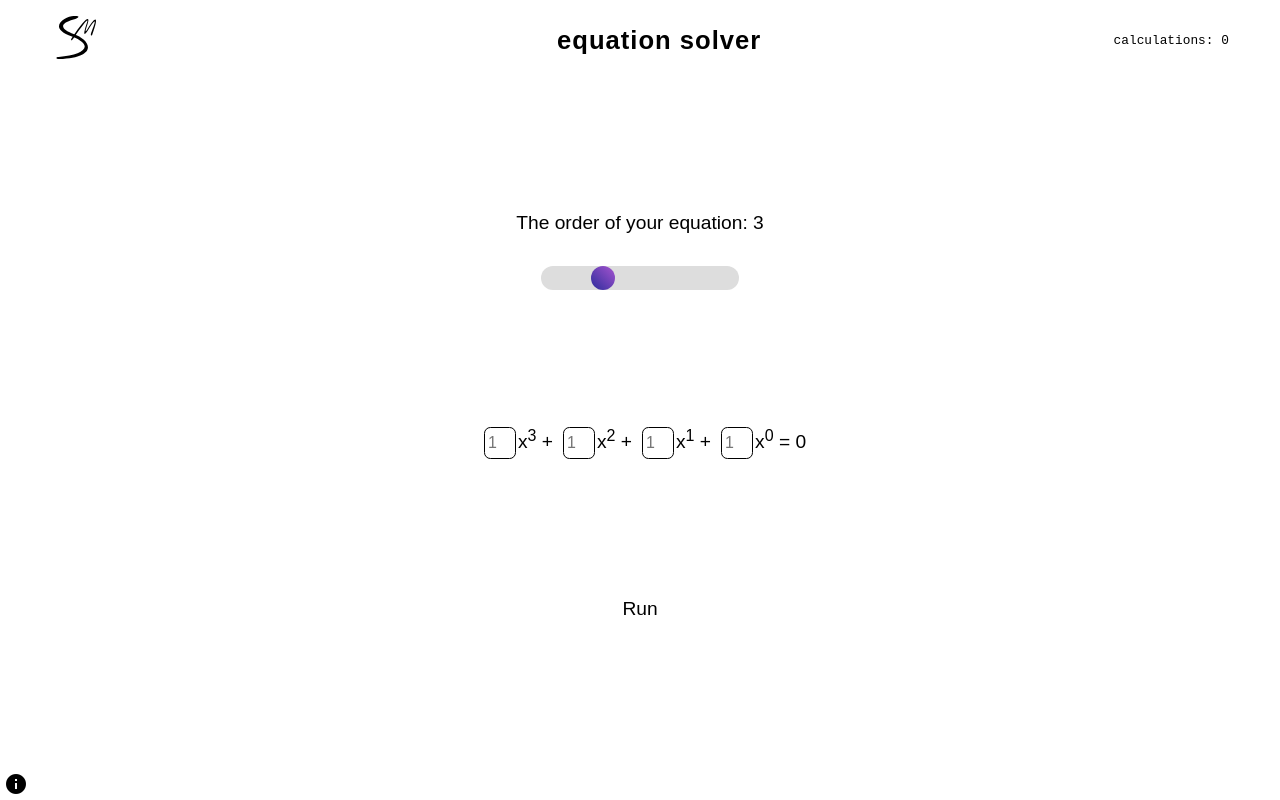
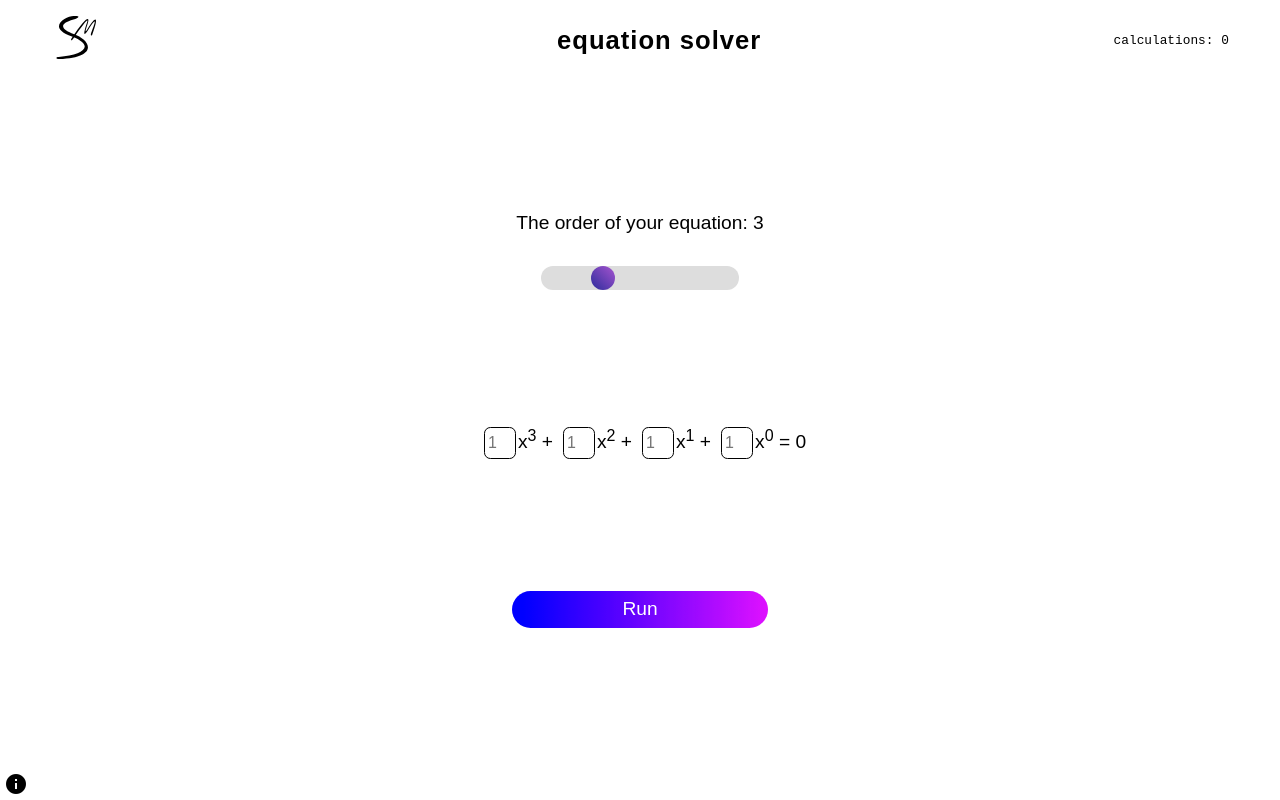
Before and after one commit to samuel-mulzer/equation-solver, a plain HTML site: page index.html in a window 1280 px wide. Drawn offline with Linux system fonts and the light colour scheme; files that its build step writes are made by us from their sources.

Commit message:
relative link bug
The GitHub project name was inserted in all relative links to make the website run.

```diff
--- /dev/null
+++ b/css/theme/dark.css
@@ -0,0 +1,7 @@
+:root{
+    --main-color: rgb(221,221,221);
+    --accent-color: rgb(54,119,255); /* #3677FF */
+    --accent-color2: rgb(255,96,0); /* #FF6000 */
+    --gradient: linear-gradient(90deg, darkblue,darkorchid);
+    --background-color: rgb(18,18,18);
+}
--- /dev/null
+++ b/css/theme/light.css
@@ -0,0 +1,7 @@
+:root{
+    --main-color: black;
+    --accent-color: rgb(54,119,255); /* #3677FF */
+    --accent-color2: rgb(255,96,0); /* #FF6000 */
+    --gradient: linear-gradient(90deg, darkblue,darkorchid);
+    --background-color: white;
+}
--- a/index.html
+++ b/index.html
@@ -15,16 +15,16 @@
     <meta http-equiv="language" content="DE">
     <meta charset="utf-8">
     <meta http-equiv="expires" content="43200">
-    <meta name="viewport" content="width = device-width, initial-scale = 1.0" >
+    <meta name="viewport" content="width = device-width, initial-scale = 1.0">
 
     <meta name="color-scheme" content="light dark">
-    <link rel="stylesheet" id="theme-stylesheet" href="/css/style.css">
-    <script src="/js/mode.js"></script>
+    <link rel="stylesheet" id="theme-stylesheet" href="">
+    <script src="/equation-solver/js/theme.js"></script>
 
     <link rel="stylesheet" href="https://fonts.googleapis.com/icon?family=Material+Icons">
 
-    <link rel="stylesheet" href="/style.css">
-    <script src="/script.js" defer></script>
+    <link rel="stylesheet" href="/equation-solver/style.css">
+    <script src="/equation-solver/script.js" defer></script>
 
 
     <meta name="application-name" content="">
@@ -40,8 +40,10 @@
     <header>
         <a href="https://samuel-mulzer.ddns.net">
             <svg xmlns="http://www.w3.org/2000/svg" width="100" height="100" viewBox="0 0 100 100" id="logo">
-                <path id="S" d="M 44 14 c -35 10 -18 21 0 28 c 35 12 49 46 -28 49 c -7 0 -7 -4 -1 -4 c 49 -4 72 -22 26 -40 c -51 -17 -12 -40 3 -40 c 17 -1 8 5 0 7" />
-                <path id="M" d="M 40 51 c 31 -47 38 -45 30 -24 c -4 13 -3 13 4 1 c 13 -20 20 -22 7 14 c -1 5 -6 5 -1 -6 c 9 -23 7 -24 -6 -4 c -8 14 -12 14 -6 -5 c 6 -16 6 -20 -25 25 c -3 4 -5 3 -3 -1" />
+                <path id="S"
+                    d="M 44 14 c -35 10 -18 21 0 28 c 35 12 49 46 -28 49 c -7 0 -7 -4 -1 -4 c 49 -4 72 -22 26 -40 c -51 -17 -12 -40 3 -40 c 17 -1 8 5 0 7" />
+                <path id="M"
+                    d="M 40 51 c 31 -47 38 -45 30 -24 c -4 13 -3 13 4 1 c 13 -20 20 -22 7 14 c -1 5 -6 5 -1 -6 c 9 -23 7 -24 -6 -4 c -8 14 -12 14 -6 -5 c 6 -16 6 -20 -25 25 c -3 4 -5 3 -3 -1" />
             </svg>
         </a>
 
@@ -79,7 +81,8 @@
 
     <footer>
         <button class="material-icons">info</button>
-        <p>&copy;&nbsp;2021 |&nbsp;Built&nbsp;by&nbsp;Samuel&nbsp;Mulzer |&nbsp;<a href="mailto:samuel-mulzer@icloud.com">Report bugs</a></p>
+        <p>&copy;&nbsp;2021 |&nbsp;Built&nbsp;by&nbsp;Samuel&nbsp;Mulzer |&nbsp;<a
+                href="mailto:samuel-mulzer@icloud.com">Report bugs</a></p>
     </footer>
 
 </body>
--- /dev/null
+++ b/js/theme.js
@@ -0,0 +1,26 @@
+const themeStylesheet = document.querySelector("#theme-stylesheet");
+const themeQuery = window.matchMedia("(prefers-color-scheme: light)");
+
+
+isLightMode = () => {
+    if (window.matchMedia("(prefers-color-scheme: light)").matches) {
+        return true;
+    } else if (window.matchMedia("(prefers-color-scheme: dark)").matches) {
+        return false;
+    } else if (window.matchMedia("(prefers-color-scheme: no-preference)").matches) {
+        // console.log(" no-preference");
+    }
+}
+
+setTheme = () => {
+    if (isLightMode()) {
+        themeStylesheet.href = "/equation-solver/css/theme/light.css"
+        // console.log("light-theme set");
+    } else if (!isLightMode()) {
+        themeStylesheet.href = "/equation-solver/css/theme/dark.css"
+        // console.log("dark-theme set");
+    }
+}
+
+setTheme();
+themeQuery.addEventListener("change", setTheme);
```
Also changed, not shown: 2 other files.
